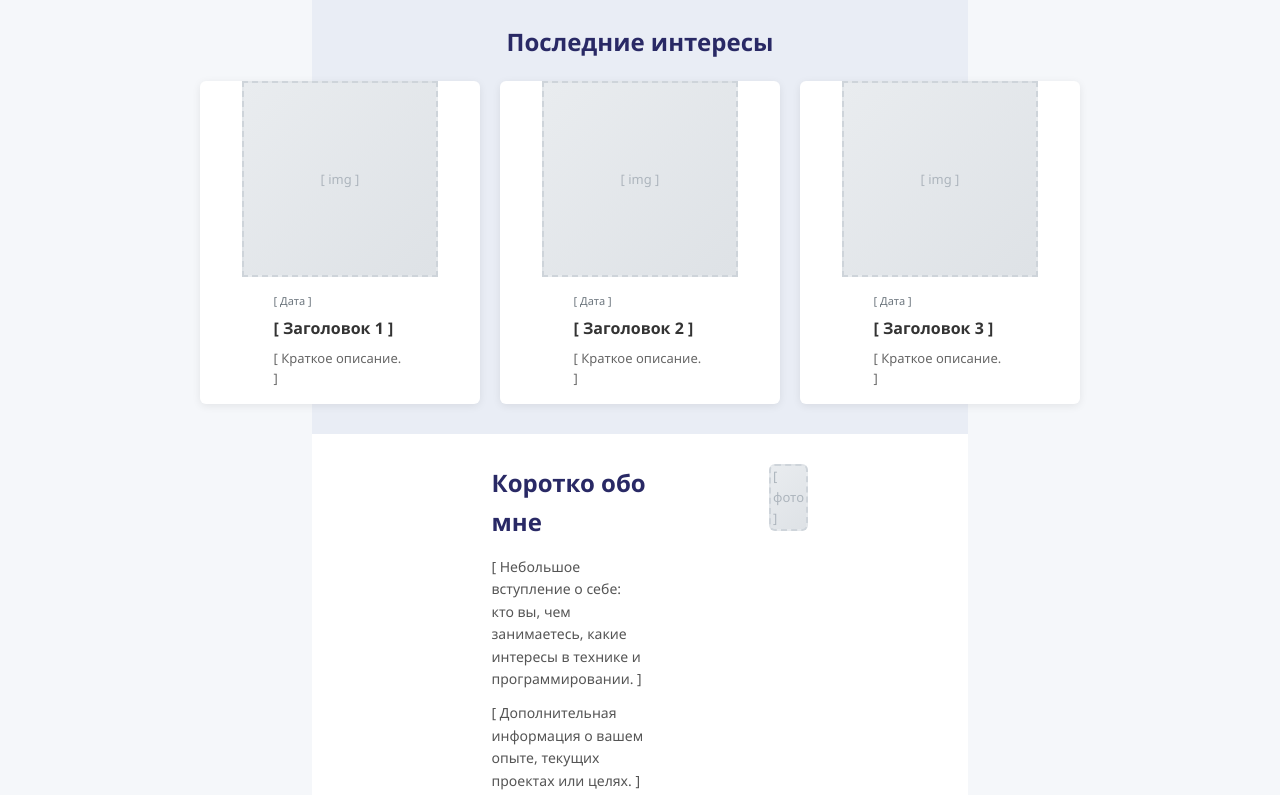
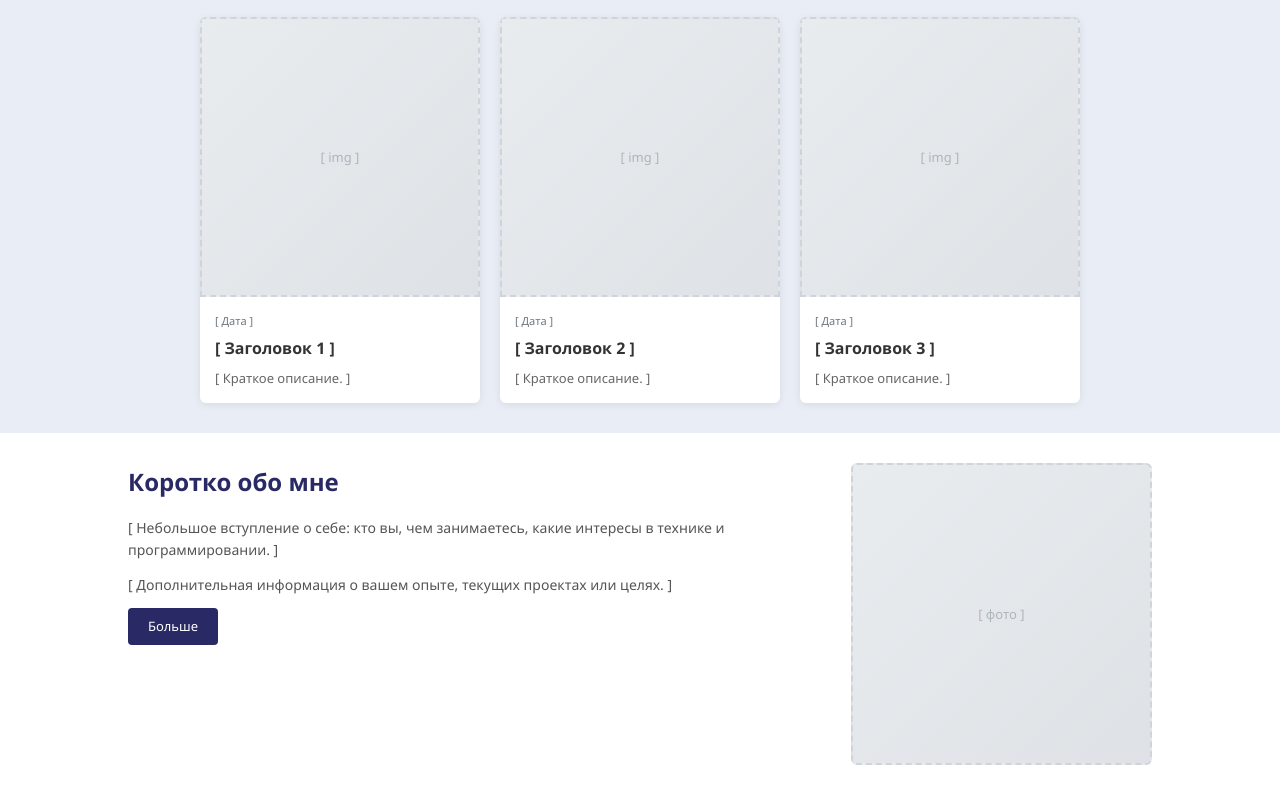
Before and after one commit to HelpMy2/helpmy2.github.io, a plain HTML site: page index.html in a window 1280 px wide. Shown: the part 853-1648 px from the top of the page. Drawn offline with Linux system fonts and the light colour scheme.

Commit message:
Починил css обратно

```diff
--- a/base.css
+++ b/base.css
@@ -1,7 +1,7 @@
 /* Reset & Base Styles */
 * {
     margin: 0;
-    padding: 0 10%;
+    padding: 0;
     box-sizing: border-box;
     font-family: 'Segoe UI', Tahoma, Geneva, Verdana, sans-serif;
 }
```
